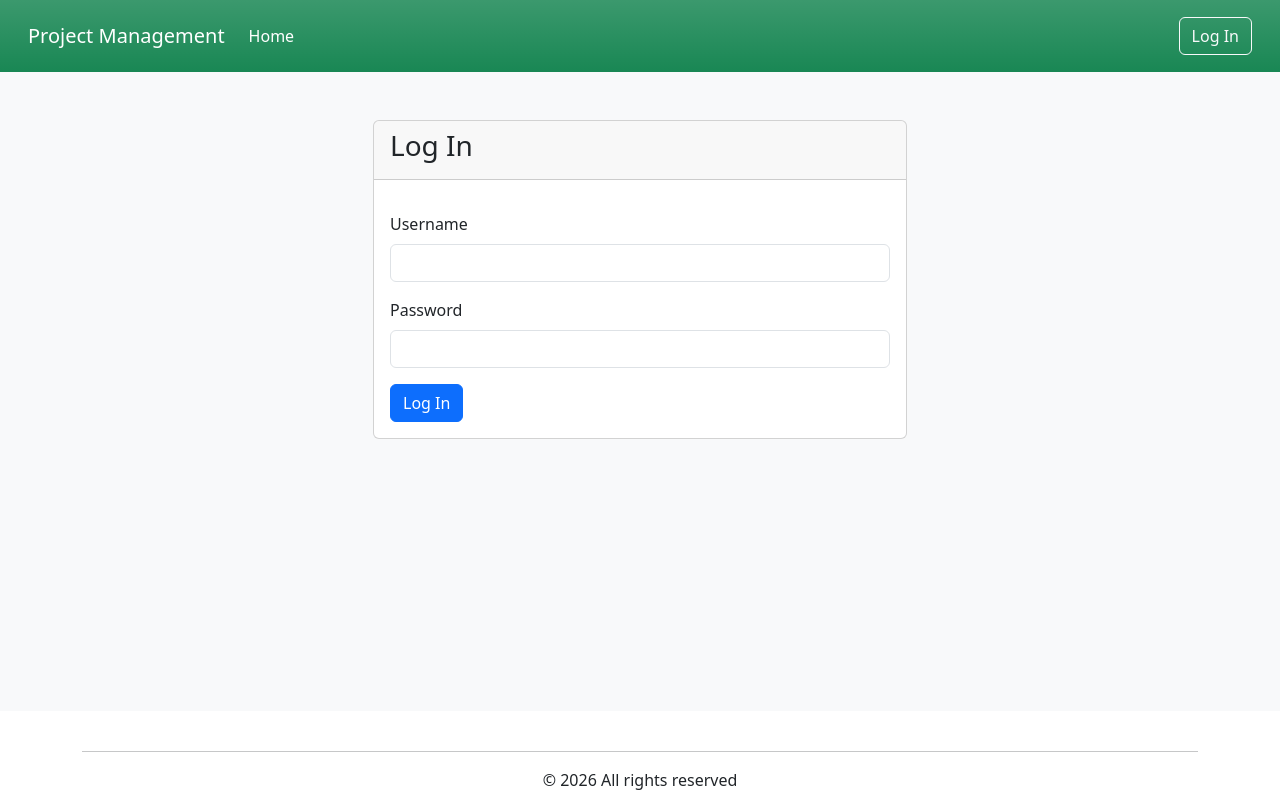
After one commit to osama91pp/django-project_manager, a Django app: page /accounts/login/ in a window 1280 px wide. The commit adds this page. Run offline with Django 5.2, Linux system fonts and the light colour scheme.

Commit message:
Login & Logout

```diff
--- /dev/null
+++ b/accounts/forms.py
@@ -0,0 +1,14 @@
+from django import forms
+from django.contrib.auth.forms import AuthenticationForm
+
+
+attrs = {'class': 'form-control'}
+
+
+class UserLoginForm(AuthenticationForm):
+
+    def __init__(self, *args, **kwargs):
+        super(UserLoginForm, self).__init__(*args, **kwargs)
+
+    username = forms.CharField(label='Username', widget=forms.TextInput(attrs=attrs))
+    password = forms.CharField(label='Password', widget=forms.PasswordInput(attrs=attrs))
--- /dev/null
+++ b/accounts/templates/registration/login.html
@@ -0,0 +1,22 @@
+{% extends "base.html" %}
+{% load i18n %}
+{% block content %}
+    <div class="container">
+        <div class="row justify-content-center mt-5">
+            <div class="col-md-6">
+                <div class="card">
+                    <div class="card-header">
+                        <h3 class="card-title">{% trans "Log In" %}</h3>
+                    </div>
+                    <div class="card-body">
+                        <form method="post">
+                            {% csrf_token %}
+                            {% include "common/form.html" with form=form %}
+                            <button type="submit" class="btn btn-primary">{% trans "Log In" %}</button>
+                        </form>
+                    </div>
+                </div>
+            </div>
+        </div>
+    </div>
+{% endblock content %}
--- /dev/null
+++ b/accounts/urls.py
@@ -0,0 +1,8 @@
+from django.contrib.auth.views import LoginView
+from django.urls import path, include
+from accounts.forms import UserLoginForm
+
+urlpatterns = [
+    path ('login/', LoginView. as_view (authentication_form= UserLoginForm), name= 'login'),
+    path ('', include ('django.contrib.auth.urls')),
+]
--- a/projects/templates/partial/header.html
+++ b/projects/templates/partial/header.html
@@ -11,8 +11,27 @@
           <a class="nav-link active" aria-current="page" href="{% url 'project_list' %}">{% trans "Home" %}</a>
         </li>
       </ul>
+      {% if user.is_authenticated %}
+        <ul class="navbar-nav mb-2 mb-lg-0 me-3">
+          <li class="nav-item dropdown">
+            <a class="nav-link dropdown-toggle" href="#" role="button" data-bs-toggle="dropdown" aria-expanded="false">
+              {{ user.username }}
+            </a>
+            <ul class="dropdown-menu">
+              <li><a class="dropdown-item" href="#">{% trans "Profile" %}</a></li>
+              <li><hr class="dropdown-divider"></li>
+              <li>
+                <form method="post" action="{% url 'logout' %}" class="d-inline">
+                  {% csrf_token %}
+                  <button type="submit" class="dropdown-item">
+                    {% trans "Logout" %}
+                  </button>
+                </form>
+              </li>
+            </ul>
+          </li>
+        </ul>
         <form class="d-flex ms-auto" method="get" action="{% url 'project_list' %}">
-        {% csrf_token %}
           <div class="input-group">
             <input class="form-control" type="text" name="q" placeholder="{% trans 'Search' %}" value="{{ request.GET.q }}">
             <button class="btn btn-outline-light" type="submit">
@@ -20,6 +39,9 @@
             </button>
           </div>
         </form>
+      {% else %}
+        <a class="btn btn-outline-light ms-auto" href="{% url 'login' %}">{% trans "Log In" %}</a>
+      {% endif %}
     </div>
   </div>
 </nav>
--- a/projects_management/settings.py
+++ b/projects_management/settings.py
@@ -130,6 +130,9 @@ STATIC_URL = 'static/'
 
 DEFAULT_AUTO_FIELD = 'django.db.models.BigAutoField'
 
+LOGIN_REDIRECT_URL = '/'
+LOGOUT_REDIRECT_URL = '/accounts/login/'
+
 INTERNAL_IPS = [
     # ...
     "127.0.0.1",
--- a/projects_management/urls.py
+++ b/projects_management/urls.py
@@ -22,4 +22,5 @@ urlpatterns = [
     path('__debug__/', include(debug_toolbar.urls)),
     path('admin/', admin.site.urls),
     path ('', include ('projects.urls')),
+    path ('accounts/', include ('accounts.urls')),
 ]
```
Also changed, not shown: projects/views.py (+8 -7 lines). Lines whose indentation alone changed are shown as unchanged.
